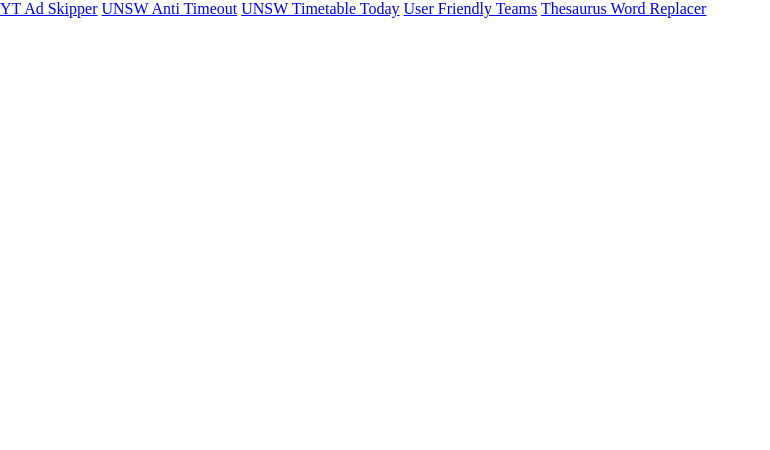
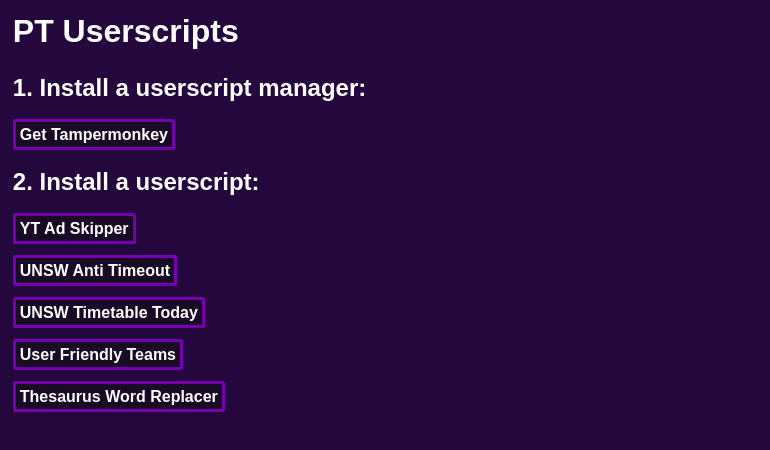
Before and after one commit to PulyusTech/userscripts, a plain HTML site: page index.html in a window 1280 px wide. Shown: the whole page, without its empty margins (0-770 px from the left). Drawn offline with Linux system fonts and the light colour scheme.

Commit message:
autoupdate

```diff
--- a/index.html
+++ b/index.html
@@ -8,14 +8,53 @@
         padding: 0;
         margin: 0;
       }
+      body {
+        padding: 1vw;
+        font-family: Arial;
+        color: #ffffff;
+        background-color: rgb(35, 7, 61);
+      }
+      h2 {
+        margin-top: 3vh;
+      }
+      div {
+        margin-top: 3vh;
+      }
+      a {
+        padding: 0.5vh;
+        border-style: solid;
+        border-color: rgb(118, 0, 176);
+        border-radius: 0.2vw;
+        border-width: 0.4vh;
+        background-color: #11111180;
+        text-decoration: none;
+        color: #ffffff;
+        font-weight: bold;
+      }
     </style>
   </head>
   <body>
-    <a href="ptyt-adskipper.user.js">YT Ad Skipper</a>
-    <a href="unsw-anti-timeout.user.js">UNSW Anti Timeout</a>
-    <a href="unsw-timetable-today.user.js">UNSW Timetable Today</a>
-    <a href="user-friendly-teams.user.js">User Friendly Teams</a>
-    <a href="thesaurus-word-replacer.user.js">Thesaurus Word Replacer</a>
+    <h1>PT Userscripts</h1>
+    <h2>1. Install a userscript manager:</h2>
+    <div>
+      <a href="https://www.tampermonkey.net/">Get Tampermonkey</a>
+    </div>
+    <h2>2. Install a userscript:</h2>
+    <div>
+      <a href="ptyt-adskipper.user.js">YT Ad Skipper</a>
+    </div>
+    <div>
+      <a href="unsw-anti-timeout.user.js">UNSW Anti Timeout</a>
+    </div>
+    <div>
+      <a href="unsw-timetable-today.user.js">UNSW Timetable Today</a>
+    </div>
+    <div>
+      <a href="user-friendly-teams.user.js">User Friendly Teams</a>
+    </div>
+    <div>
+      <a href="thesaurus-word-replacer.user.js">Thesaurus Word Replacer</a>
+    </div>
   </body>
   <script></script>
 </html>
```
